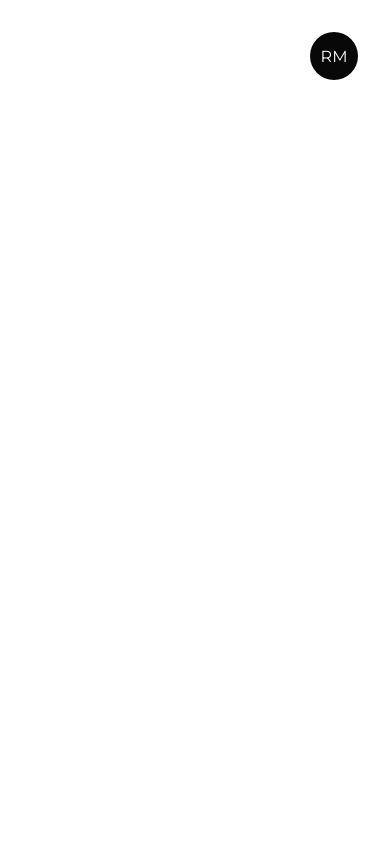
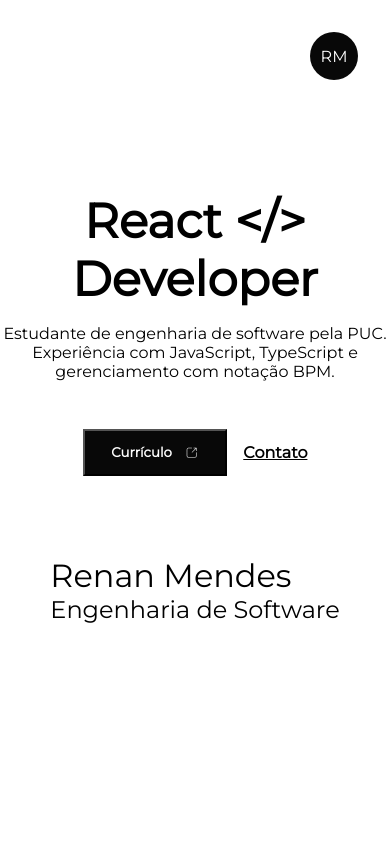
Before and after one commit to renantech/portfolio, a React (Create React App) app: page / in a window 390 px wide. Shown: the top 844 px of the page. Built offline with nearby package versions, Linux system fonts and the light colour scheme; some icons are missing.

Commit message:
Main e Footer Mobile

```diff
--- a/src/interface/home/Home.js
+++ b/src/interface/home/Home.js
@@ -76,6 +76,23 @@ function Home() {
                             <p>RM</p>
                         </div>
                     </header>
+                    <main className={styles.mainMobile}>
+                    <div className={styles.mainTextMobile}>
+                            <h1>React &lt;/&gt; Developer</h1>
+                            <p>Estudante de engenharia de software pela PUC. Experiência com JavaScript, TypeScript e gerenciamento com notação BPM.</p>
+                            <div className={styles.mainButtonsMobile}>
+                                <button>Currículo<CiShare1 /> </button>
+                                <a href="https://www.instagram.com/renan.mvc/">Contato</a>
+                            </div>
+                        </div>
+                        <div className={styles.mainImageMobile}>
+                            <h1>Renan Mendes</h1>
+                            <h2>Engenharia de Software</h2>
+                        </div>
+                    </main>
+                    <footer className={styles.footer}>
+                        <h3>2023 &copy; Todos os direitos reservados</h3>
+                    </footer>
                 </div>
             )}
         </div>
--- a/src/interface/home/Home.module.css
+++ b/src/interface/home/Home.module.css
@@ -165,7 +165,7 @@
     border-top: 2px solid #000;
 }
 
-/* Mobile */
+/* Header Mobile */
 .headerMobile {
     display: flex;
     align-items: center;
@@ -190,3 +190,61 @@
     border-radius: 50%;
     background-color: #080808;
 }
+
+/* Main Mobile */
+.mainMobile {
+    display: flex;
+    flex-direction: column;
+    align-items: center;
+}
+
+.mainImageMobile {
+    margin-top: 5em;
+    margin-bottom: 20em;
+}
+
+.mainTextMobile {
+    display: flex;
+    gap: 1em;
+    flex-direction: column;
+    align-items: center;
+    justify-content: center;
+
+    margin-top: 5em;
+}
+
+.mainTextMobile h1 {
+    font-size: 3em;
+    text-align: center;
+    font-weight: bold;
+}
+
+.mainTextMobile p {
+    text-align: center;
+}
+
+.mainButtonsMobile {
+    display: flex;
+    gap: 1em;
+    align-items: center;
+
+    margin-top: 2em;
+}
+
+.mainButtonsMobile button {
+    display: flex;
+    gap: 1em;
+    align-items: center;
+    justify-content: center;
+
+    padding: 1em 2em;
+
+    color: #fff;
+    font-weight: bold;
+    background-color: #080808;
+}
+
+.mainButtonsMobile a {
+    color: #000;
+    font-weight: bold;
+}
```
